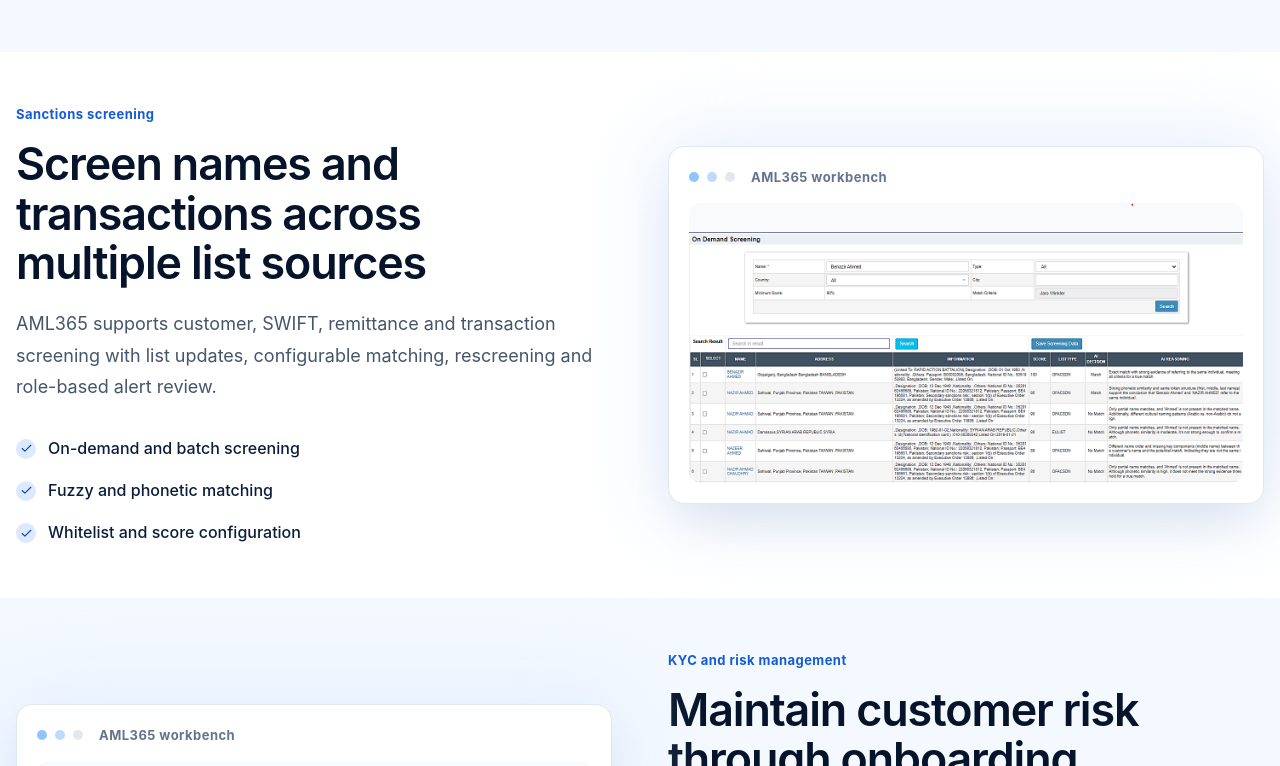
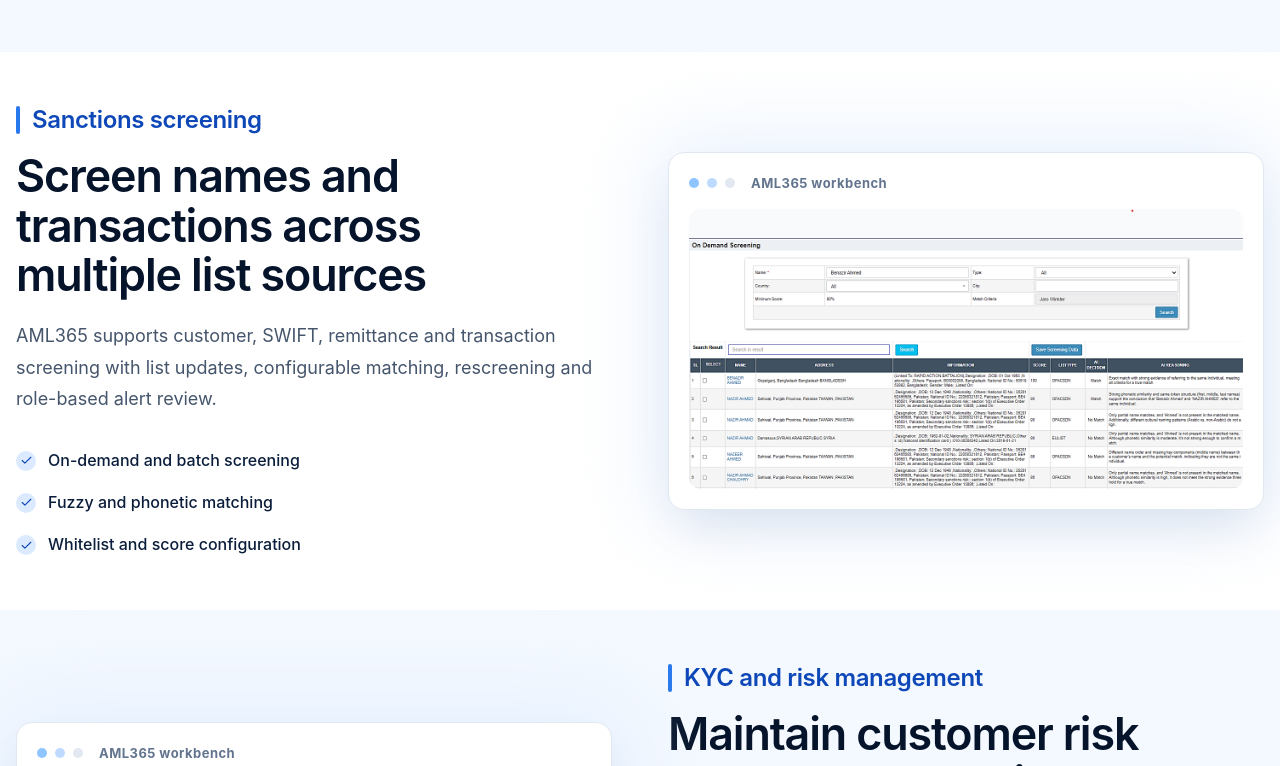
Before and after one commit to Rahim-aust/AML365, a React (Vite) app: page / in a window 1280 px wide. Shown: the part 2714-3480 px from the top of the page. Built offline with nearby package versions, Linux system fonts and the light colour scheme.

Commit message:
promote capability labels to section headings

```diff
--- a/src/pages/Home.js
+++ b/src/pages/Home.js
@@ -331,10 +331,16 @@
     >
       <div className="site-container grid items-center gap-14 lg:grid-cols-2">
         <div className={reverse ? "lg:order-2" : ""}>
-          <p className="eyebrow">{item.eyebrow}</p>
-          <h2 className="section-title mt-4 text-navy-950">
+          <h2 className="flex items-center gap-3 text-xl font-semibold tracking-[-0.015em] text-brand-700 sm:text-2xl">
+            <span
+              className="h-7 w-1 rounded-full bg-brand-500"
+              aria-hidden="true"
+            />
+            {item.eyebrow}
+          </h2>
+          <h3 className="section-title mt-4 text-navy-950">
             {item.title}
-          </h2>
+          </h3>
           <p className="lead-copy mt-5 text-slate-600">{item.copy}</p>
           <ul className="mt-8 space-y-4">
             {item.points.map((point) => (
```
